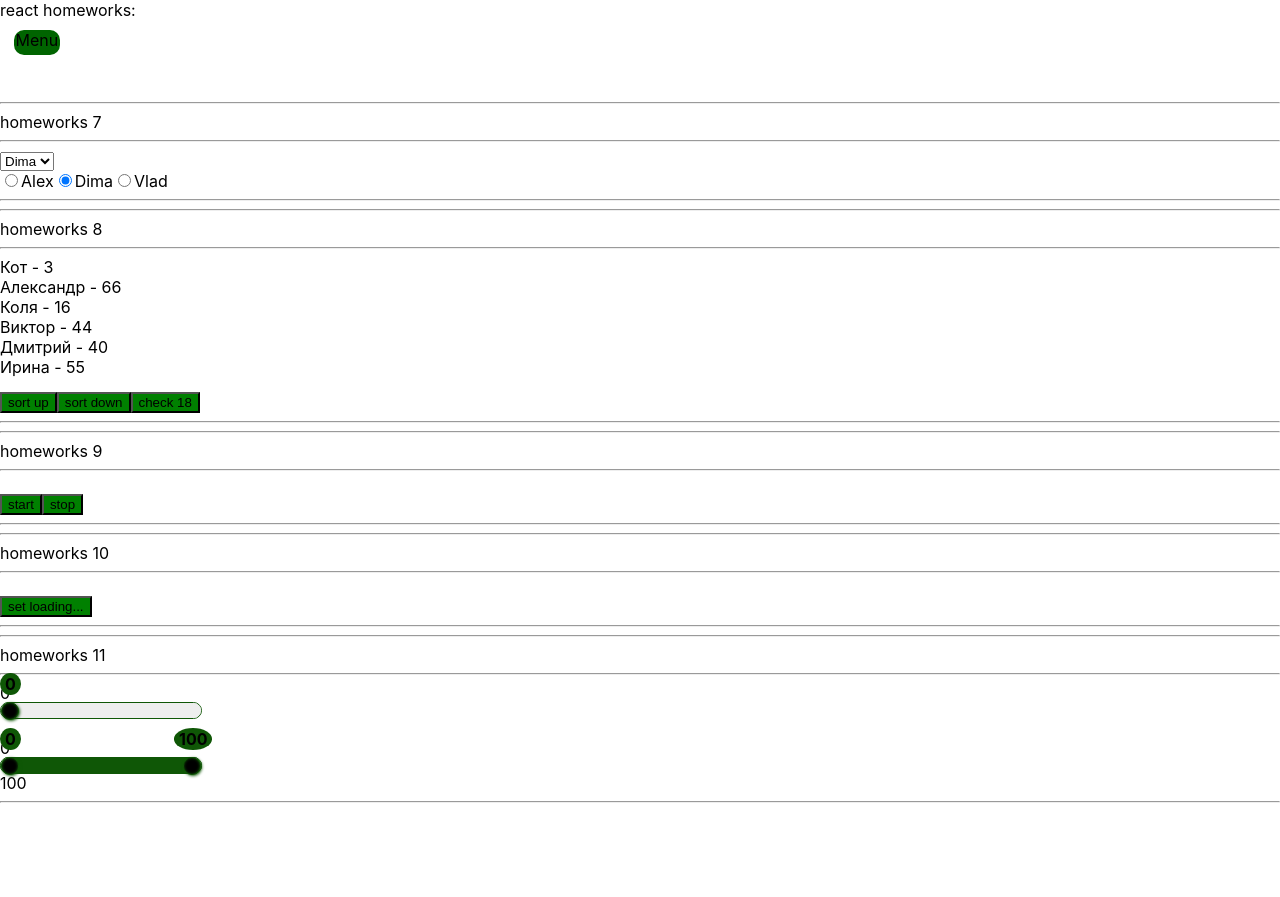
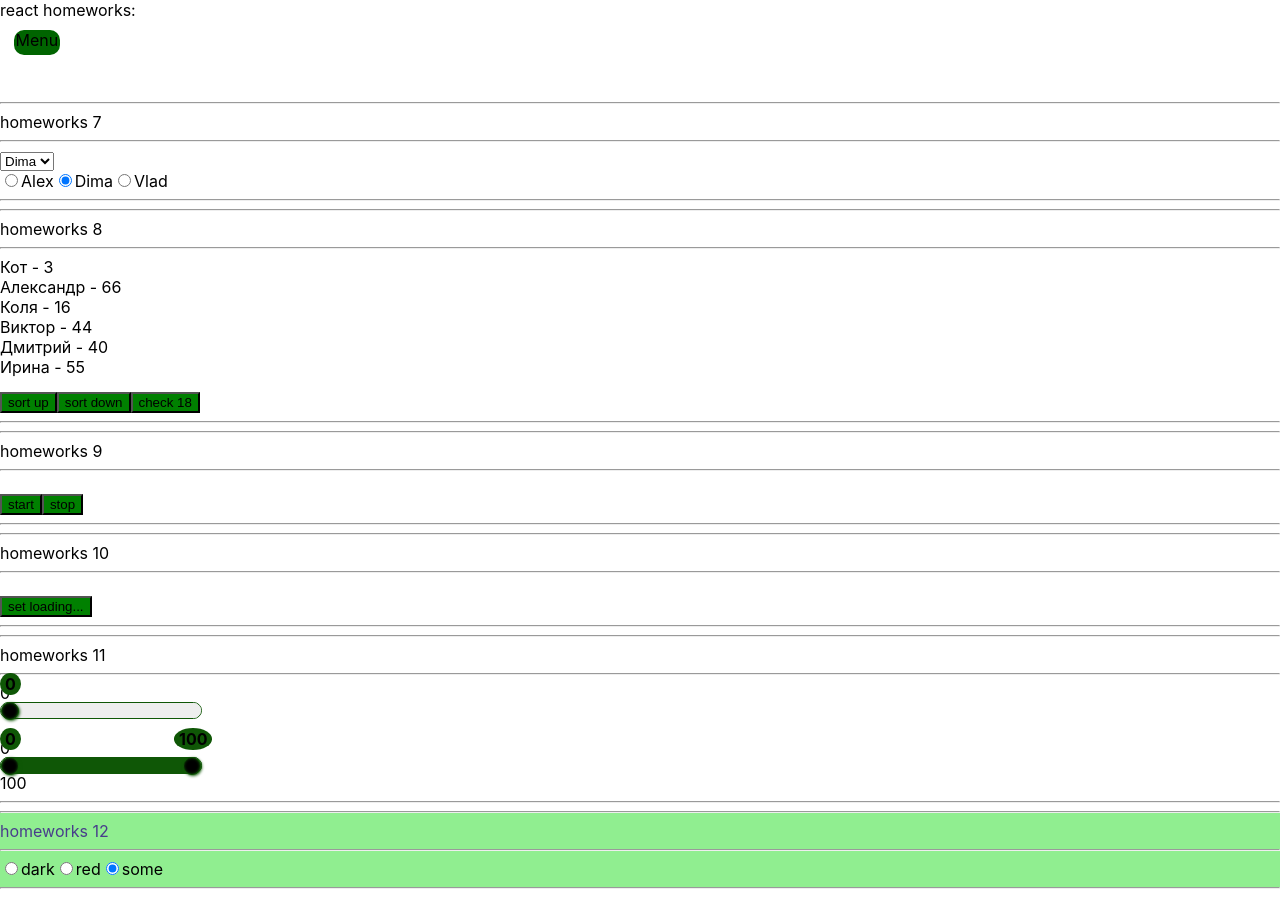
Before and after one commit to Colibnic-Alexandru/incubator-homework, a React (Create React App) app: page /#/junior in a window 1280 px wide. Before the commit the page ends 811 px from the top, so only its background shows below. Built offline with nearby package versions, Linux system fonts and the light colour scheme.

Commit message:
add homeworks 12

```diff
--- a/src/p2-homeworks/h10/bll/loadingReducer.ts
+++ b/src/p2-homeworks/h10/bll/loadingReducer.ts
@@ -5,7 +5,6 @@ const initState = {
 export type InitStateType = typeof initState;
 
 export const loadingReducer = (state:InitStateType = initState, action: LoadingActionType):InitStateType => {
-
     switch (action.type) {
         case 'CHANGE-STATUS-LOADING': {
             return {
--- a/src/p2-homeworks/h10/bll/store.ts
+++ b/src/p2-homeworks/h10/bll/store.ts
@@ -1,9 +1,11 @@
 import {loadingReducer} from './loadingReducer'
 import {combineReducers, createStore} from "redux";
+import {themeReducer} from "../../h12/bll/themeReducer";
 
 
 const reducers = combineReducers({
     loading: loadingReducer,
+    theme: themeReducer
 
 })
 
--- a/src/p2-homeworks/h12/HW12.tsx
+++ b/src/p2-homeworks/h12/HW12.tsx
@@ -1,23 +1,34 @@
-import React from "react";
+import React, {ChangeEvent} from "react";
 import s from "./HW12.module.css";
+import SuperRadio from "../h7/common/c6-SuperRadio/SuperRadio";
+import {useDispatch, useSelector} from "react-redux";
+import {AppStoreType} from "../h10/bll/store";
+import {changeThemeC} from "./bll/themeReducer";
 
 const themes = ['dark', 'red', 'some'];
 
 function HW12() {
-    const theme = 'some'; // useSelector
+    const dispatch = useDispatch();
+    const currentTheme = useSelector<AppStoreType, string>(state => state.theme.themes);
 
-    // useDispatch, onChangeCallback
+    const onChangeCallback = (e: ChangeEvent<HTMLInputElement>) => {
+        dispatch(changeThemeC(e.currentTarget.value));
+    }
+
 
     return (
-        <div className={s[theme]}>
+        <div className={s[currentTheme]}>
             <hr/>
-            <span className={s[theme + '-text']}>
+            <span className={s[currentTheme + '-text']}>
                 homeworks 12
             </span>
-
-            {/*should work (должно работать)*/}
-            {/*SuperSelect or SuperRadio*/}
-
+            <hr/>
+            <SuperRadio
+                value={currentTheme}
+                type={'radio'}
+                options={themes}
+                onChange={onChangeCallback}
+            />
             <hr/>
         </div>
     );
--- a/src/p2-homeworks/h12/bll/themeReducer.ts
+++ b/src/p2-homeworks/h12/bll/themeReducer.ts
@@ -1,14 +1,30 @@
 const initState = {
+  themes: 'some'
+}
 
-};
+type ThemesType = {
+    themes: string
+}
 
-export const themeReducer = (state = initState, action: any): any => { // fix any
+export type InitStateType = ThemesType;
+
+export const themeReducer = (state:InitStateType = initState, action: ActionType):InitStateType => {
     switch (action.type) {
-        case "": {
-            return state;
+        case "CHANGE_THEME": {
+            return {
+                ...state,
+                themes: action.payload
+            }
         }
         default: return state;
     }
 };
 
-export const changeThemeC = (): any => {}; // fix any
+export type ActionType = ReturnType<typeof changeThemeC>
+
+export const changeThemeC = (themes: string) => {
+    return{
+        type: 'CHANGE_THEME',
+        payload: themes
+    }
+};
--- a/src/p2-homeworks/h5-rrd-v6/pages/Junior.tsx
+++ b/src/p2-homeworks/h5-rrd-v6/pages/Junior.tsx
@@ -4,6 +4,7 @@ import HW8 from "../../h8/HW8";
 import HW9 from "../../h9/HW9";
 import HW10 from "../../h10/HW10";
 import HW11 from "../../h11/HW11";
+import HW12 from "../../h12/HW12";
 
 export const Junior = () => {
     return (
@@ -13,6 +14,7 @@ export const Junior = () => {
             <HW9/>
             <HW10/>
             <HW11/>
+            <HW12/>
         </div>
     );
 };
```
